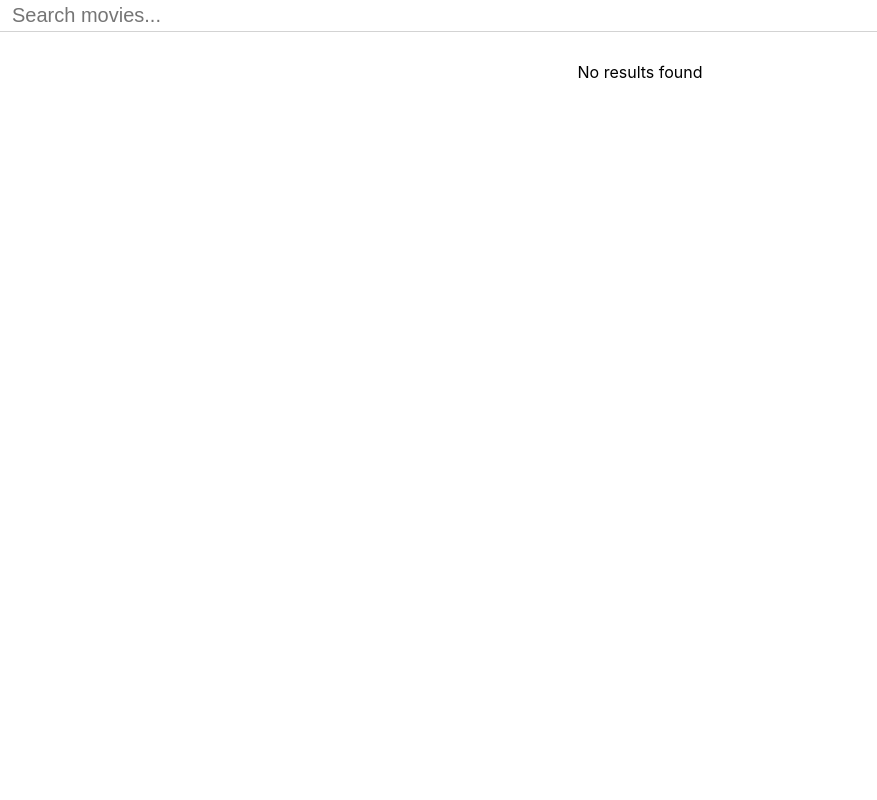
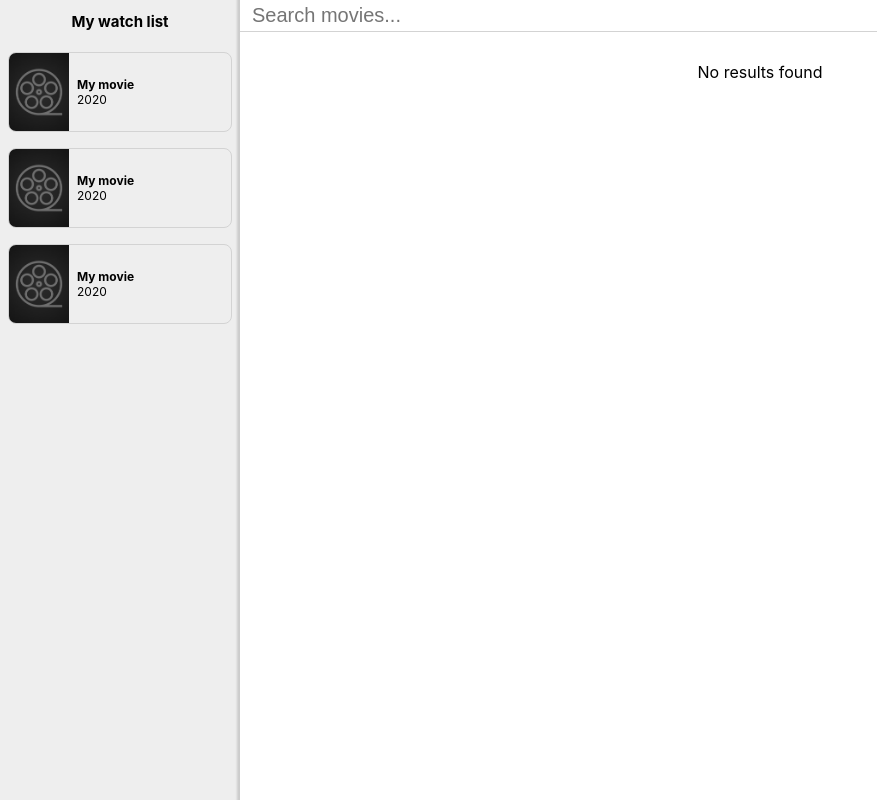
Before and after one commit to jmvallejo/movie-watchlist, a React (Create React App) app: page / in a window 1280 px wide. Shown: the whole page, without its empty margins (0-877 px from the left). Built offline with nearby package versions, Linux system fonts and the light colour scheme.

Commit message:
Add watchlist dummy elements

```diff
--- a/src/App.jsx
+++ b/src/App.jsx
@@ -1,13 +1,19 @@
 import React from 'react';
 import './App.scss';
+import Watchlist from './components/Watchlist';
 import Search from './components/Search';
 import Results from './components/Results';
 
 function App() {
   return (
     <div className="App">
-      <Search />
-      <Results />
+      <div className='leftColumn'>
+        <Watchlist />
+      </div>
+      <div className='rightColumn'>
+        <Search />
+        <Results />
+      </div>
     </div>
   );
 }
--- a/src/App.scss
+++ b/src/App.scss
@@ -1,6 +1,28 @@
 .App {
   display: flex;
-  flex-direction: column;
+  flex-direction: row;
   justify-content: flex-start;
-  align-items: center;
+  align-items: stretch;
+  height: 100vh;
+  overflow: hidden;
+
+  .leftColumn, .rightColumn {
+    display: flex;
+    flex-direction: column;
+    justify-content: flex-start;
+    align-items: center;
+    overflow-x: hidden;
+    overflow-y: auto;
+  }
+
+  .leftColumn {
+    width: 24rem;
+    flex-shrink: 0;
+    background-color: #eeeeee;
+  }
+
+  .rightColumn {
+    flex-grow: 1;
+    box-shadow: -1px 0 2px 2px #ccc;
+  }
 }
--- /dev/null
+++ b/src/components/Watchlist.jsx
@@ -0,0 +1,36 @@
+import React from 'react';
+import './Watchlist.scss';
+import defaultPoster from '../img/defaultPoster.jpg';
+
+const Watchlist = () => {
+  return (
+    <section className='Watchlist'>
+      <h1>My watch list</h1>
+      <section className='movies'>
+        <div className='movie'>
+          <div className='poster' style={{ backgroundImage: `url(${defaultPoster})` }} />
+          <div className='info'>
+            <div className='title'>{'My movie'}</div>
+            <div className='year'>{2020}</div>
+          </div>
+        </div>
+        <div className='movie'>
+          <div className='poster' style={{ backgroundImage: `url(${defaultPoster})` }} />
+          <div className='info'>
+            <div className='title'>{'My movie'}</div>
+            <div className='year'>{2020}</div>
+          </div>
+        </div>
+        <div className='movie'>
+          <div className='poster' style={{ backgroundImage: `url(${defaultPoster})` }} />
+          <div className='info'>
+            <div className='title'>{'My movie'}</div>
+            <div className='year'>{2020}</div>
+          </div>
+        </div>
+      </section>
+    </section>
+  )
+}
+
+export default Watchlist;
--- /dev/null
+++ b/src/components/Watchlist.scss
@@ -0,0 +1,59 @@
+.Watchlist {
+  display: flex;
+  flex-direction: column;
+  justify-content: flex-start;
+  align-items: stretch;
+  width: 100%;
+
+  h1 {
+    align-self: center;
+  }
+
+  .movies {
+    display: flex;
+    flex-direction: column;
+    align-items: stretch;
+
+    .movie {
+      display: flex;
+      flex-direction: row;
+      justify-content: flex-start;
+      align-items: stretch;
+      border-radius: 0.8rem;
+      height: 8rem;
+      margin: 0.8rem;
+      cursor: pointer;
+      transition: all 0.4s ease-in-out;
+      overflow: hidden;
+      border: 1px solid lightgray;
+
+      &:hover {
+        background: lightgrey;
+      }
+
+      .poster {
+        background-size: cover;
+        background-position: center;
+        height: 100%;
+        width: 6rem;
+      }
+
+      .info {
+        display: flex;
+        flex-direction: column;
+        justify-content: center;
+        align-items: flex-start;
+        font-size: 1.2rem;
+        padding: 0.8rem;
+
+        .title {
+          font-weight: bold;
+          max-width: 100%;
+          white-space: nowrap;
+          overflow: hidden;
+          text-overflow: ellipsis;
+        }
+      }
+    }
+  }
+}
```
